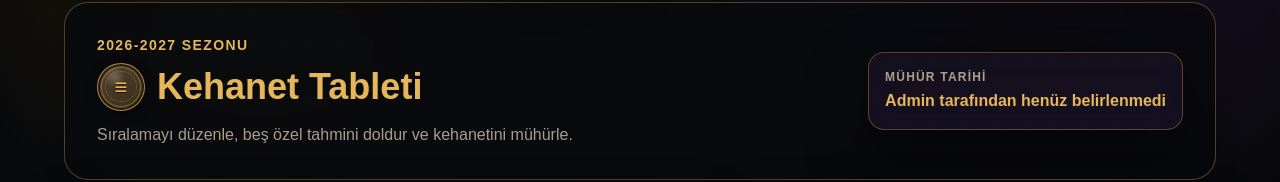
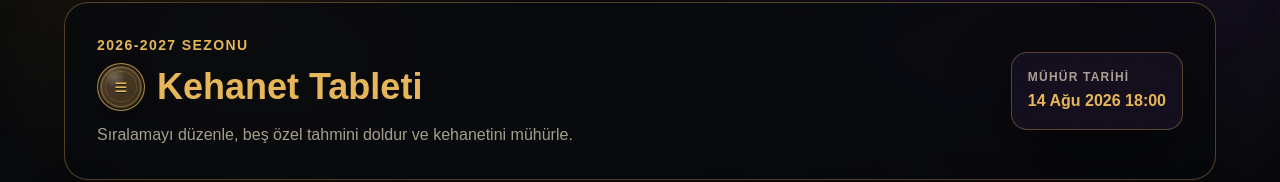
Before and after one commit to tugrrularslan/hasgardaslarligi, a Next.js app: page /games/kahin/predictions in a window 1280 px wide. Shown: the part 185-367 px from the top of the page. Built offline with nearby package versions, Linux system fonts and the light colour scheme; no server answers; the database is empty; sample sign-in values are in the browser's storage.

Commit message:
Kahin kapanış tarihi eklendi

```diff
--- a/app/games/kahin/predictions/page.tsx
+++ b/app/games/kahin/predictions/page.tsx
@@ -87,7 +87,9 @@ export default function KahinPredictionsPage() {
 
           const data = snapshot.data();
           const deadline =
-            data.deadline instanceof Timestamp ? data.deadline.toDate() : null;
+            data.deadline instanceof Timestamp
+              ? data.deadline.toDate()
+              : DEFAULT_KAHIN_SETTINGS.deadline;
 
           setSettings({
             seasonId:
--- a/app/games/kahin/rules/page.tsx
+++ b/app/games/kahin/rules/page.tsx
@@ -10,7 +10,7 @@ const rules = [
   ["Kalesini gole kapatan kaleci", "En fazla lig maçında gol yemeyen kaleciyi doğru bilirsen 12 puan kazanırsın."],
   ["Hücum ve savunma", "En çok gol atan ve en az gol yiyen takımların her biri 8 puandır."],
   ["Eşitlik", "Bir kategoride birden fazla resmî lider varsa doğru isimlerden herhangi biri tam puan kazandırır."],
-  ["Kahin mührü", "Adminin belirlediği süre dolduğunda tahminler kilitlenir ve değiştirilemez."],
+  ["Kahin mührü", "14.08.2026 saat 21.00'de tahminler kapanır. Bu saatten sonra kehanetler değiştirilemez."],
 ];
 
 export default function KahinRulesPage() {
--- a/components/KahinAdminPanel.tsx
+++ b/components/KahinAdminPanel.tsx
@@ -16,6 +16,7 @@ import HittiteIcon from "@/components/HittiteIcon";
 import { db } from "@/lib/firebase";
 import {
   calculateKahinScore,
+  DEFAULT_KAHIN_SETTINGS,
   KAHIN_TEAMS,
   sanitizeKahinPrediction,
   sanitizeLeagueOrder,
@@ -54,7 +55,11 @@ export default function KahinAdminPanel({
   seasonId,
   seasonName,
 }: KahinAdminPanelProps) {
-  const [deadline, setDeadline] = useState("");
+  const [deadline, setDeadline] = useState(() =>
+    DEFAULT_KAHIN_SETTINGS.deadline
+      ? toDateTimeLocal(DEFAULT_KAHIN_SETTINGS.deadline)
+      : "",
+  );
   const [scorerOptions, setScorerOptions] = useState("");
   const [assistOptions, setAssistOptions] = useState("");
   const [goalkeeperOptions, setGoalkeeperOptions] = useState("");
--- a/lib/kahin.ts
+++ b/lib/kahin.ts
@@ -68,7 +68,7 @@ export type KahinSettings = {
 export const DEFAULT_KAHIN_SETTINGS: KahinSettings = {
   seasonId: DEFAULT_SEASON_ID,
   seasonName: DEFAULT_SEASON_NAME,
-  deadline: null,
+  deadline: new Date("2026-08-14T21:00:00+03:00"),
   scorerOptions: [],
   assistOptions: [],
   goalkeeperOptions: [],
```
